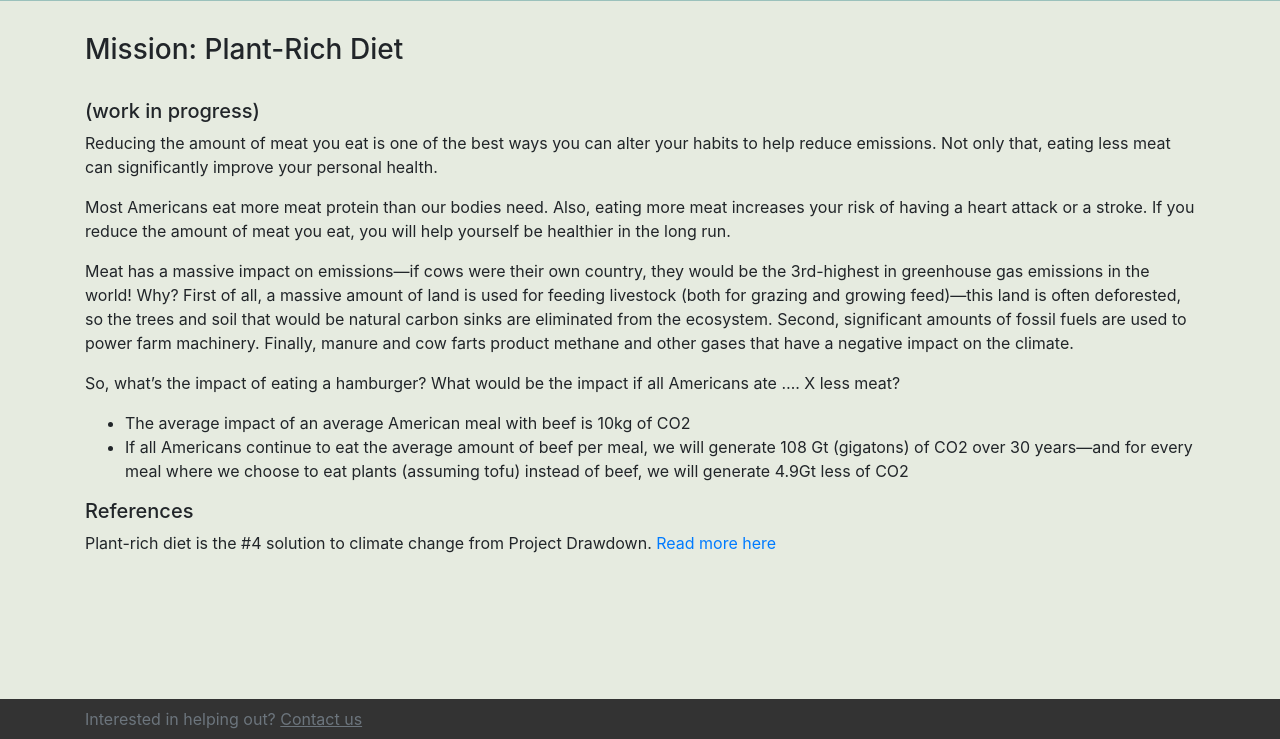
After one commit to spaceshipearth/pyspaceship, a Python web app: template spaceship/templates/mission_info/plant_based_diet.html in a window 1280 px wide. The commit adds this page. Shown: the part 61-800 px from the top of the page. Run offline with Jinja, Linux system fonts and the light colour scheme; the template is opened without the code that fills it, so the values that code supplies are empty; some libraries are stand-ins or nearby versions.

Commit message:
use mission title to link to mission research details

```diff
--- a/spaceship/templates/mission.html
+++ b/spaceship/templates/mission.html
@@ -8,6 +8,8 @@
 </h5>
 
 <h3>{{ mission.title }}</h3>
+<p><a href="{{ url_for('show_mission_info', mission_id=team.mission) }}">MISSION BRIEF HERE</a></p>
+<p>{{ mission.short_description }}</p>
 {% if week_of_mission > 0 and week_of_mission <= 4 %}
 <p>Click "Pledge" below for any goals you want to complete. Afterwards, click the "Done" checkbox to mark goals you have completed.
 <p>In week {{ week_of_mission }}!
--- /dev/null
+++ b/spaceship/templates/mission_info/plant_based_diet.html
@@ -0,0 +1,41 @@
+{% extends "base.html" %}
+
+{% block title %}Plant-Rich Diet - {{ super() }}{% endblock %}
+
+{% block content %}
+
+<h3>Mission: Plant-Rich Diet</h3>
+<section>
+<h5>(work in progress)</h5>
+
+<p> Reducing the amount of meat you eat is one of the best ways you can alter your habits to help
+reduce emissions. Not only that, eating less meat can significantly improve your personal health.</p>
+
+<p>Most Americans eat more meat protein than our bodies need. Also, eating more meat increases your
+ risk of having a heart attack or a stroke. If you reduce the amount of meat you eat, you will help
+ yourself be healthier in the long run.</p>
+
+<p>Meat has a massive impact on emissions&mdash;if cows were their own country, they would be the 3rd-highest
+in greenhouse gas emissions in the world! Why? First of all, a massive amount of land is
+used for feeding livestock (both for grazing and growing feed)&mdash;this land is often deforested, so the
+trees and soil that would be natural carbon sinks are eliminated from the ecosystem. Second, significant
+amounts of fossil fuels are used to power farm machinery. Finally, manure and cow farts product methane
+and other gases that have a negative impact on the climate.</p>
+
+<p>So, what’s the impact of eating a hamburger? What would be the impact if all Americans ate …. X less meat?
+<ul>
+    <li>The average impact of an average American meal with beef is 10kg of CO2</li>
+    <li>If all Americans continue to eat the average amount of beef per meal, we will generate 108 Gt
+         (gigatons) of CO2 over 30 years&mdash;and for every meal where we choose to eat plants (assuming tofu)
+         instead of beef, we will generate 4.9Gt less of CO2</li>
+</ul>
+</p>
+
+<h5>References</h5>
+<p>Plant-rich diet is the #4 solution to climate change from Project Drawdown. <a href="https://www.drawdown.org/solutions/food/plant-rich-diet">Read more here</a></p>
+{% if team %}
+<p><a href="{{ url_for('mission', team_id=team, mission_id=team.mission) }}">Back to mission page</a></p>
+{% endif %}
+</section>
+
+{% endblock %}
```
Also changed, not shown: spaceship/views.py (+12 -0 lines).
